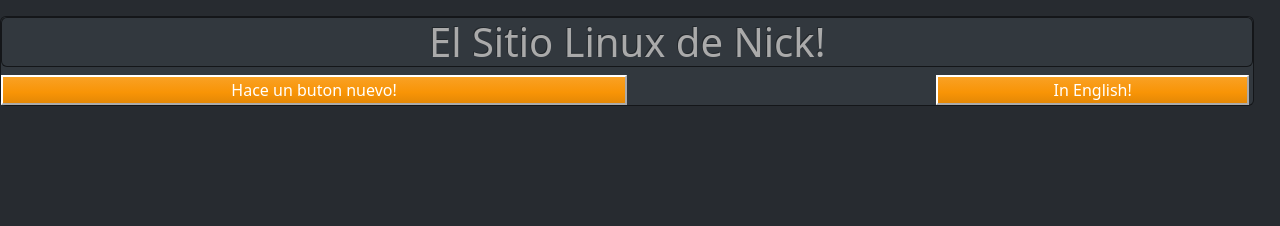
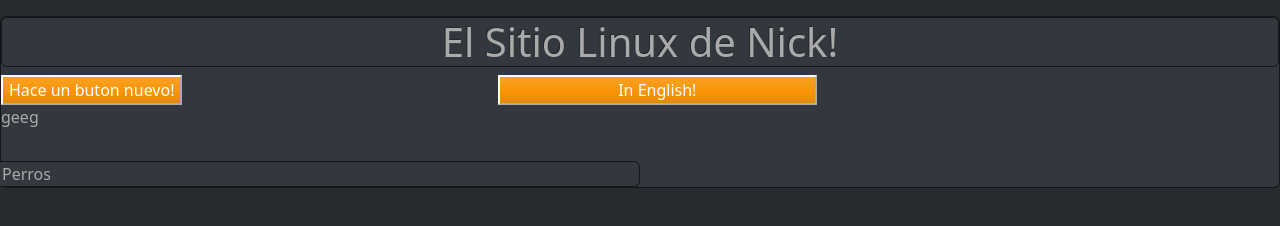
Before and after one commit to Nicklaw42/PracticeWebPage, a plain HTML site: page Practice Webpage/index.html in a window 1280 px wide. Both pictures are taken after a click on the button "En Español!". Drawn offline with nearby package versions, Linux system fonts and the light colour scheme; some packages are replaced by stand-ins of ours; a script that the page names is missing.

Commit message:
Added table, reformated
Added something to be a table. Reformated some of the space.

```diff
--- a/Practice Webpage/index.html
+++ b/Practice Webpage/index.html
@@ -8,13 +8,19 @@
         <link href="https://cdn.jsdelivr.net/npm/bootstrap@5.2.0/dist/css/bootstrap.min.css" rel="stylesheet" integrity="sha384-gH2yIJqKdNHPEq0n4Mqa/HGKIhSkIHeL5AyhkYV8i59U5AR6csBvApHHNl/vI1Bx" crossorigin="anonymous">
         <link rel="stylesheet" href="css/bootstrapSlate.min.css">
     </header>
-    <body>
-        <div id="mainFrame" class="card mt-3 display:flex" style="width:98%">
+    <body  ">
+        <div id="mainFrame" class="card mt-3 display:flex" >
             <h1  id="crdHello"class="card display:flex align-items-center" >Nick's Linux Site!</h1>
             <div class="display:flex">
-            <button id="btnHide" class="button btn-warning" style="width: 50%;">Make a New Button!</button>
+            <button id="btnHide" class="button btn-warning" ">Make a New Button!</button>
             <button id="btnSpanish" class="button align-self-end btn-warning"  style="width:24%">En Español!</button>
             <button id="btnEnglish" class="button align-self-end btn-warning"  style="width:25%;visibility: hidden;">In English!</button>
+            </div>
+            <div class="row">
+                <table class="table table-striped">
+                    <ul>geeg</ul>
+                    </table>
+                <div class="dogcard col-md-6 card">dogs</div>
             </div>
         </div>
 
--- a/Practice Webpage/js/app.js
+++ b/Practice Webpage/js/app.js
@@ -3,23 +3,25 @@ $("#btnHide").click(function(){
 });
 
 $("#btnSpanish").click(function(){
-    $("#crdHello").text("El Sitio Linux de Nick!")
-    $("#btnHide").text("Hace un buton nuevo!")
-    $("#btnEnglish").css({"visibility": "visible"})
-    $("#btnSpanish").css({"visibility": "Hidden"})
+    $("#crdHello").text("El Sitio Linux de Nick!");
+    $("#btnHide").text("Hace un buton nuevo!");
+    $('.dogcard').text("Perros");
+    $("#btnEnglish").css({"visibility": "visible"});
+    $("#btnSpanish").css({"visibility": "Hidden"});
 
     //look into ordinality with CSS, maybe stick to CSS docks rather than html
 });
 $("#btnEnglish").click(function(){
-    $("#crdHello").text("Nick's Linux Site!")
-    $("#btnHide").text("Make a New Button!")
-    $("#btnSpanish").css({"visibility": "visible"})
-    $("#btnEnglish").css({"visibility": "Hidden"})
+    $("#crdHello").text("Nick's Linux Site!");
+    $("#btnHide").text("Make a New Button!");
+    $('.dogcard').text("Dogs");
+    $("#btnSpanish").css({"visibility": "visible"});
+    $("#btnEnglish").css({"visibility": "Hidden"});
 });
 
 
 var spanish = false;
 
 $("#btnSpanish").click(function(){
-    $("#crdHello").on("")
+    $("#crdHello").on("");
 })
```
